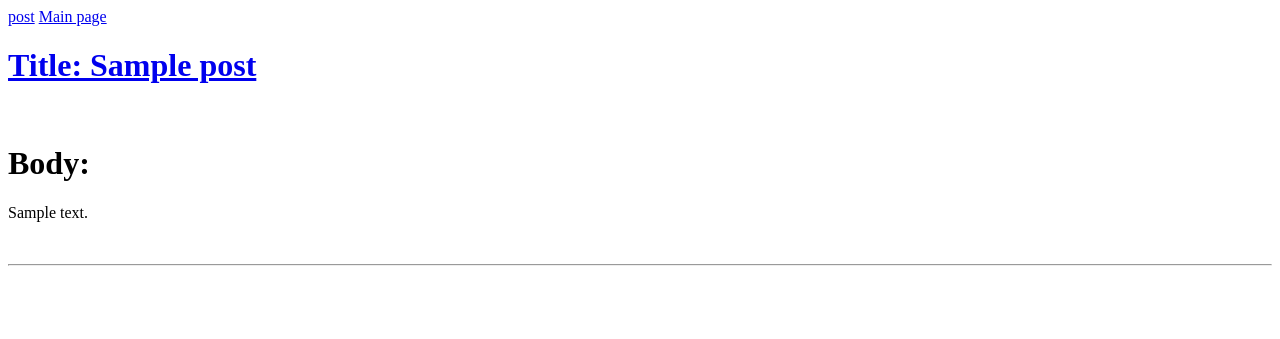
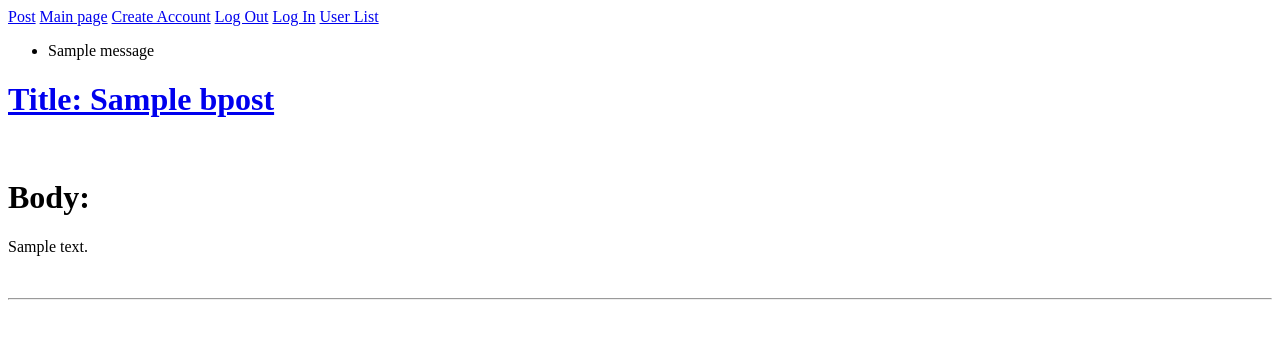
Before and after one commit to mshull12033/Blogz, a Flask app: page / in a window 1280 px wide. Shown: the top 339 px of the page. Run offline with Flask 2, Linux system fonts and the light colour scheme; tables that the repository leaves empty hold one stand-in row (values such as "Sample post"); one stand-in notice (Sample message) is shown.

Commit message:
exam finished

```diff
--- a/main.py
+++ b/main.py
@@ -1,24 +1,42 @@
-from flask import Flask, request, redirect, render_template
+from flask import Flask, request, redirect, render_template,session,flash
 from flask_sqlalchemy import SQLAlchemy
 
 app = Flask(__name__)
 app.config['DEBUG'] = True
-app.config['SQLALCHEMY_DATABASE_URI'] = 'mysql+pymysql://root:@localhost:3306/buildABlog'
+app.config['SQLALCHEMY_DATABASE_URI'] = 'mysql+pymysql://blogz:@localhost:3306/blogz'
 app.config['SQLALCHEMY_ECHO'] = True
 db = SQLAlchemy(app)
+app.secret_key = 'y337kGcys&zP3B'
 
+class User(db.Model):
+    __tablename__ = "User"
+    id = db.Column(db.Integer, primary_key=True)
+    userName = db.Column(db.String(20))
+    password = db.Column(db.String(15))
+    blogs = db.relationship('bPost', backref = 'blog_ID')
+    def __init__(self,userName,password):
+        self.userName = userName
+        self.password = password
 
 class bPost(db.Model):
-
+    __tablename__ = "bPost"
     id = db.Column(db.Integer, primary_key=True)
     name = db.Column(db.String(120))
     body = db.Column(db.String(500))
     posted = db.Column(db.Boolean)
+    blog_Identification = db.Column(db.Integer,db.ForeignKey('User.id'))
 
-    def __init__(self, name,body):
+    def __init__(self, name,body,blog_ID):
         self.name = name
         self.posted = False
         self.body = body
+        self.blog_ID = blog_ID
+@app.before_request
+def require_login():
+    allowed_routes = ['login', 'signup','post','index']
+    if request.endpoint not in allowed_routes and 'userName' not in session:
+        return redirect('/login')
+
 
 
 @app.route('/', methods=['POST', 'GET'])
@@ -29,23 +47,27 @@
 
     posts = bPost.query.all()
     completed_posts = bPost.query.filter_by(posted=True).all()
+    users = User.query.all()
 
     return render_template('post.html',title="Add post",
-        posts=posts, completed_posts=completed_posts)
+        posts=posts, completed_posts=completed_posts,users = users)
 @app.route('/newpost', methods=['POST', 'GET'])
 def newpost():
     if request.method == 'POST':
+        blog_Id = User.query.filter_by(userName=session['userName']).first()
         post_name = request.form['post']
         postId =  request.args.get('id')
         post_entry = bPost.query.filter_by(id = postId).first()
 
 
         post_body = request.form['post_body']
-        new_post = bPost(post_name,post_body)
+        new_post = bPost(post_name,post_body,blog_Id)
         db.session.add(new_post)
 
         db.session.commit()
-    return render_template('showaddedpost.html',postId = postId,new_post = new_post)
+        return render_template('showaddedpost.html',postId = postId,new_post = new_post)
+
+
 
 
 @app.route('/delete-post', methods=['POST'])
@@ -75,8 +97,9 @@
     if request.args.get('id') is not None:
         postId =  request.args.get('id')
         post_entry = bPost.query.filter_by(id = postId).first()
+        blog_record = User.query.filter_by(userName=session['userName']).first()
 
-        return render_template('showpost.html',id=id,post_entry = post_entry)
+        return render_template('showpost.html',id=id,post_entry = post_entry, blog_record = blog_record)
 
 
 
@@ -84,6 +107,68 @@
 
     return render_template('post.html',post_id = post_id)
 
+@app.route('/login', methods=['POST', 'GET'])
+def login():
+    if request.method == 'POST':
+        userName = request.form['userName']
+        password = request.form['password']
+        user = User.query.filter_by(userName=userName).first()
+        if user and user.password == password:
+            session['userName'] = userName
+            flash("Logged in")
+            return redirect('/')
+        else:
+            flash('User password incorrect, or user does not exist', 'error')
+
+
+    return render_template('login.html')
+
+
+@app.route('/signup', methods=['POST', 'GET'])
+def signup():
+    if request.method == 'POST':
+        userName = request.form['userName']
+        password = request.form['password']
+        verify = request.form['verify']
+
+
+        existing_user = User.query.filter_by(userName=userName).first()
+        if userName == "" or password == "" :
+            flash("One or more feilds are blank - please fill out all feilds", 'error')
+        elif password != verify :
+            flash("password and verification feilds do not match - please be sure to enter the same password into both feilds",'error')
+        elif len(password) < 3 :
+            flash("password must be at least 4 charaters long","error")
+        elif not existing_user:
+            new_user = User(userName, password)
+            db.session.add(new_user)
+            db.session.commit()
+            session['userName'] = userName
+            return redirect('/signup')
+        else:
+
+            return "<h1>Duplicate user</h1>"
+
+    return render_template('signup.html')
+@app.route('/logout')
+def logout():
+    del session['userName']
+    return redirect('/')
+@app.route('/index')
+def Index():
+    users = User.query.all()
+    return render_template('index.html',users = users)
+@app.route('/user')
+def user():
+    users = User.query.filter_by(userName = request.args.get('userName')).first()
+    print('\n')
+    print(users.id)
+    print('\n')
+    usersId = bPost.query.filter_by(blog_Identification = users.id).all()
+    print(usersId)
+    print('\n')
+    return render_template('post.html',posts = usersId)
+
 
 
 if __name__ == '__main__':
--- a/templates/base.html
+++ b/templates/base.html
@@ -2,8 +2,12 @@
 <html>
     <head>
         <title>{{title}}</title>
-        <a href= "/addpost">post</a>
+        <a href= "/addpost">Post</a>
         <a href="/">Main page</a>
+        <a href="/signup">Create Account</a>
+        <a href="/logout">Log Out</a>
+        <a href="login">Log In</a>
+        <a href="/index">User List</a>
         <style type="text/css">
             .title {
                 font-size: x-large;
@@ -12,6 +16,14 @@
         </style>
     </head>
 <body>
+        {% with messages = get_flashed_messages(with_categories=True) %}
+        <ul>
+        {% for category,message in messages %}
+            <li class="{{category}}">{{message}}</li>
+        {% endfor %}
+        </ul>
+    {% endwith %}
+
 
     {% block content %}
     {% endblock %}
--- a/templates/post.html
+++ b/templates/post.html
@@ -3,9 +3,7 @@
 {% block content %}
 
 
-    {% if posts|length == 0 %}
-    <p>No posts added</p>
-    {% else %}
+
 
 
             {% for post in posts %}
@@ -24,6 +22,7 @@
             <label>
                 <h1>Body: </h1> <p>{{post.body}}</p>
             </label>
+
             <div>
                     <form method="POST" action="/delete-post" style="display:inline-block;">
                         <input type="hidden" name="post-id" value="{{post.id}}" >
@@ -38,7 +37,7 @@
             {% endfor %}
 
 
-    {% endif %}
+
 
     <hr />
 
--- a/templates/showaddedpost.html
+++ b/templates/showaddedpost.html
@@ -8,6 +8,9 @@
         <h1>Body: </h1>
         <p>{{new_post.body}}</p>
  </label>
+ <label>
+     <h1>By: {{new_post.userName}}</h1>
+ </label>
 
 
 {% endblock %}
--- a/templates/showpost.html
+++ b/templates/showpost.html
@@ -8,6 +8,9 @@
         <h1>Body: </h1>
         <p>{{post_entry.body}}</p>
  </label>
+ <label>
+     <h1>By: {{blog_record.userName}}</h1>
+ </label>
 
 
 {% endblock %}
--- /dev/null
+++ b/templates/singleuser.html
@@ -0,0 +1,6 @@
+{% extends "base.html" %}
+{% block content %}
+<label>
+    <p>This is the page of </p>
+</label>
+{% endblock %}
```
Also changed, not shown: templates/index.html (added, +10 -0 lines), templates/login.html (added, +22 -0 lines), templates/signup.html (added, +27 -0 lines).
